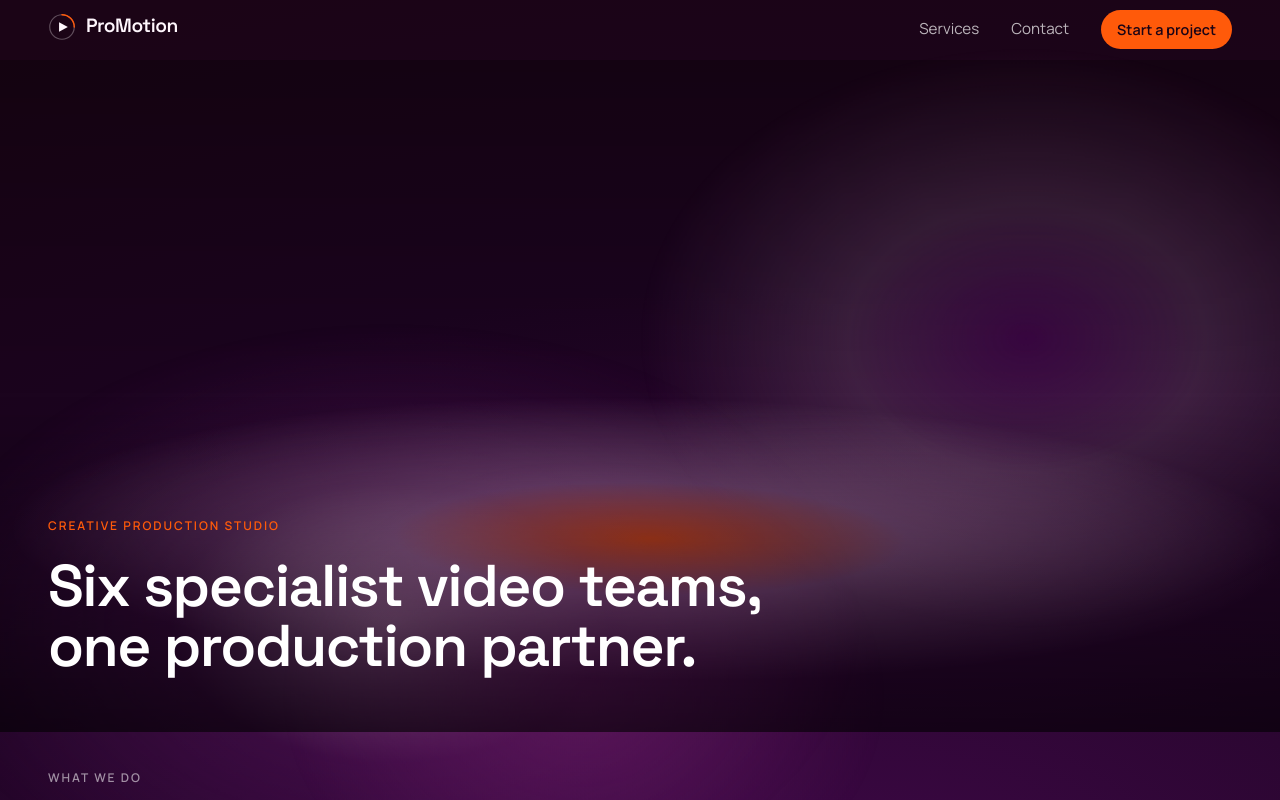
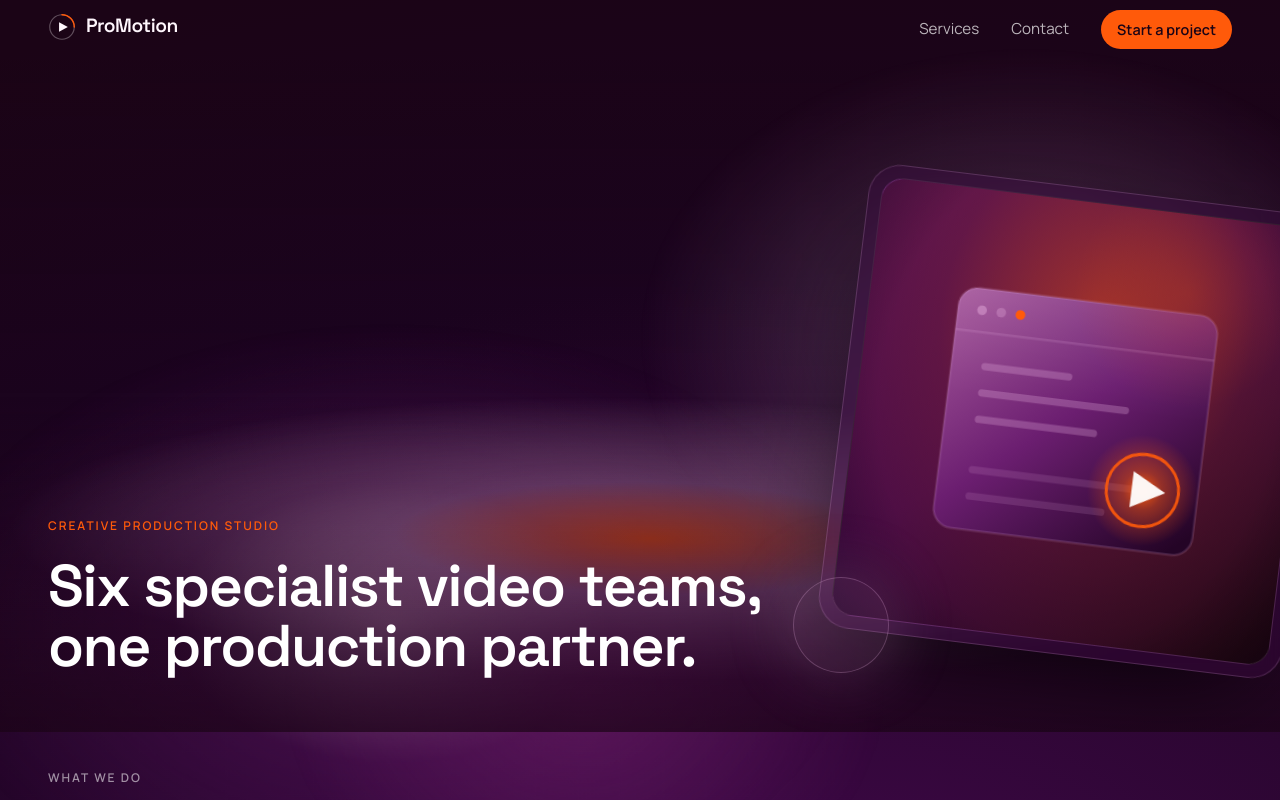
Before and after one commit to Ashir010/PRO, a Next.js app: page / in a window 1280 px wide. Shown: the top 800 px of the page. Built offline with nearby package versions, Linux system fonts and the light colour scheme.

Commit message:
changes done

```diff
--- a/components/Header.tsx
+++ b/components/Header.tsx
@@ -18,7 +18,7 @@ export function Header() {
     <header
       className={`fixed inset-x-0 top-0 z-50 transition-colors duration-300 ${
         scrolled
-          ? "border-b border-white/10 bg-black/40 backdrop-blur-md"
+          ? "border-b border-[#E7B0DE]/15 bg-[#1B0416]/75 shadow-[0_12px_40px_rgba(27,4,22,0.25)] backdrop-blur-md"
           : "border-b border-transparent"
       }`}
       style={{ height: "var(--header-h)" }}
--- a/components/Hero.tsx
+++ b/components/Hero.tsx
@@ -1,4 +1,5 @@
 import { site } from "@/data/services";
+import { ServiceArt } from "@/components/media/ServiceArt";
 
 export function Hero() {
   return (
@@ -6,13 +7,31 @@ export function Hero() {
       {/* subtle scrim so the headline stays crisp over the glow */}
       <div
         aria-hidden="true"
-        className="absolute inset-0 bg-gradient-to-t from-black/60 via-transparent to-black/25"
+        className="absolute inset-0 bg-gradient-to-t from-[#1B0416]/70 via-transparent to-[#1B0416]/20"
       />
 
-      <div className="shell relative z-10 flex min-h-[clamp(30rem,84vh,52rem)] flex-col justify-end pb-[clamp(2.5rem,7vh,5rem)] pt-[clamp(5rem,16vh,10rem)]">
+      {/* The art is a real service illustration, not a decorative mockup. */}
+      <div
+        aria-hidden="true"
+        className="pointer-events-none absolute bottom-0 right-[-8vw] top-[12%] z-0 hidden w-[min(48vw,42rem)] md:block"
+      >
+        <div className="absolute inset-x-[12%] top-[8%] aspect-square rotate-[7deg] rounded-[2rem] border border-[#E7B0DE]/20 bg-[#400849]/30 p-3 shadow-[0_40px_100px_-40px_rgba(0,0,0,0.9)] backdrop-blur-sm">
+          <div className="relative h-full overflow-hidden rounded-[1.4rem] border border-white/10 bg-gradient-to-br from-[#521057] to-[#1B0416]">
+            <ServiceArt
+              slug="saas-motion-graphics"
+              accent="#FF5A0A"
+              className="h-full w-full scale-110"
+            />
+            <div className="absolute inset-0 bg-[radial-gradient(circle_at_72%_18%,rgba(255,90,10,0.2),transparent_24%)]" />
+          </div>
+        </div>
+        <div className="absolute bottom-[10%] left-[4%] h-24 w-24 rounded-full border border-[#E7B0DE]/25 bg-[#E7B0DE]/10 shadow-[0_0_70px_rgba(231,176,222,0.22)]" />
+      </div>
+
+      <div className="shell relative z-10 isolate flex min-h-[clamp(30rem,84vh,52rem)] flex-col justify-end pb-[clamp(2.5rem,7vh,5rem)] pt-[clamp(5rem,16vh,10rem)]">
         <p className="eyebrow text-vermilion">Creative production studio</p>
 
-        <h1 className="font-display mt-6 max-w-[20ch] text-[length:var(--text-display)] font-semibold leading-[1.02] tracking-[-0.025em] text-white">
+        <h1 className="font-display mt-6 max-w-[19ch] text-[length:var(--text-display)] font-semibold leading-[1.02] tracking-[-0.025em] text-white">
           {site.hero.headline}
         </h1>
       </div>
--- a/components/services/ServiceGridCard.tsx
+++ b/components/services/ServiceGridCard.tsx
@@ -21,6 +21,11 @@ export function ServiceGridCard({ service }: { service: Service }) {
           slug={service.slug}
           accent={colors.highlight}
           className="absolute inset-0 h-full w-full transition-transform duration-500 ease-[var(--ease-signature)] group-hover:scale-[1.05]"
+        />
+
+        <div
+          aria-hidden="true"
+          className="pointer-events-none absolute inset-0 bg-[linear-gradient(125deg,rgba(231,176,222,0.16),transparent_32%,transparent_70%,rgba(255,90,10,0.14))] opacity-70"
         />
 
         {/* legibility scrim */}
```
